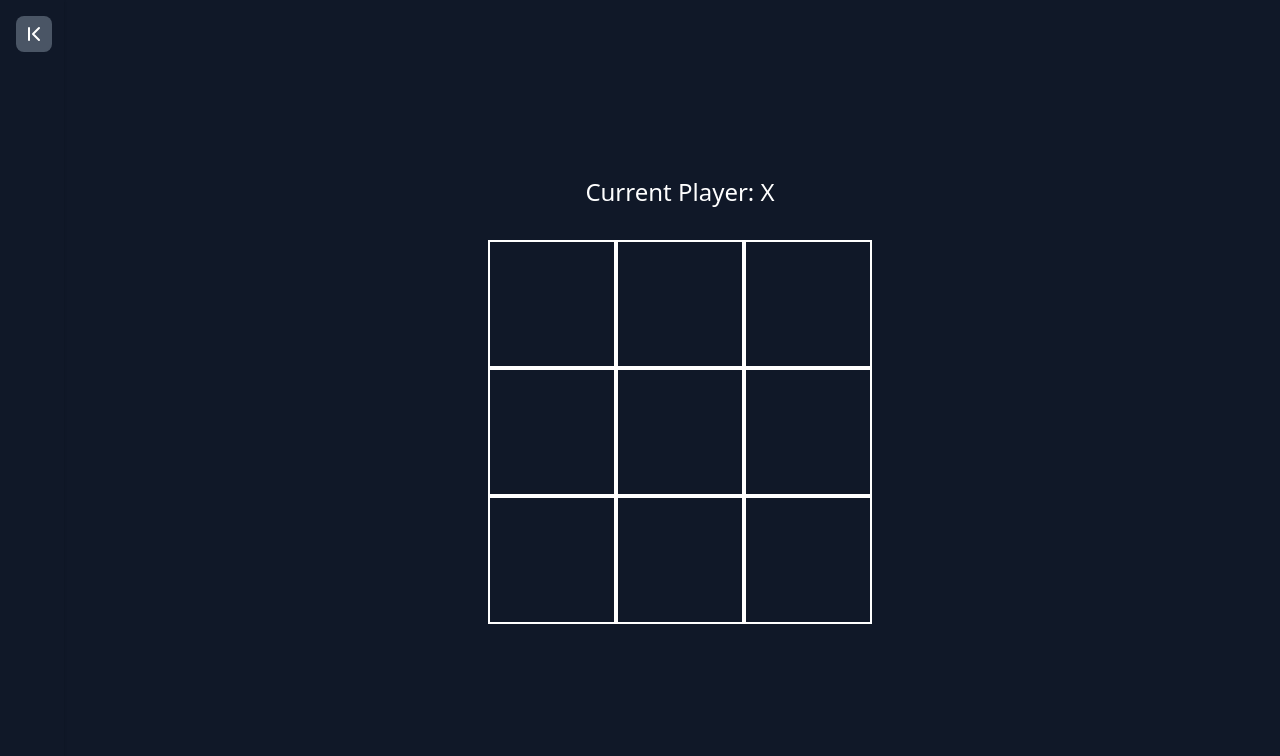
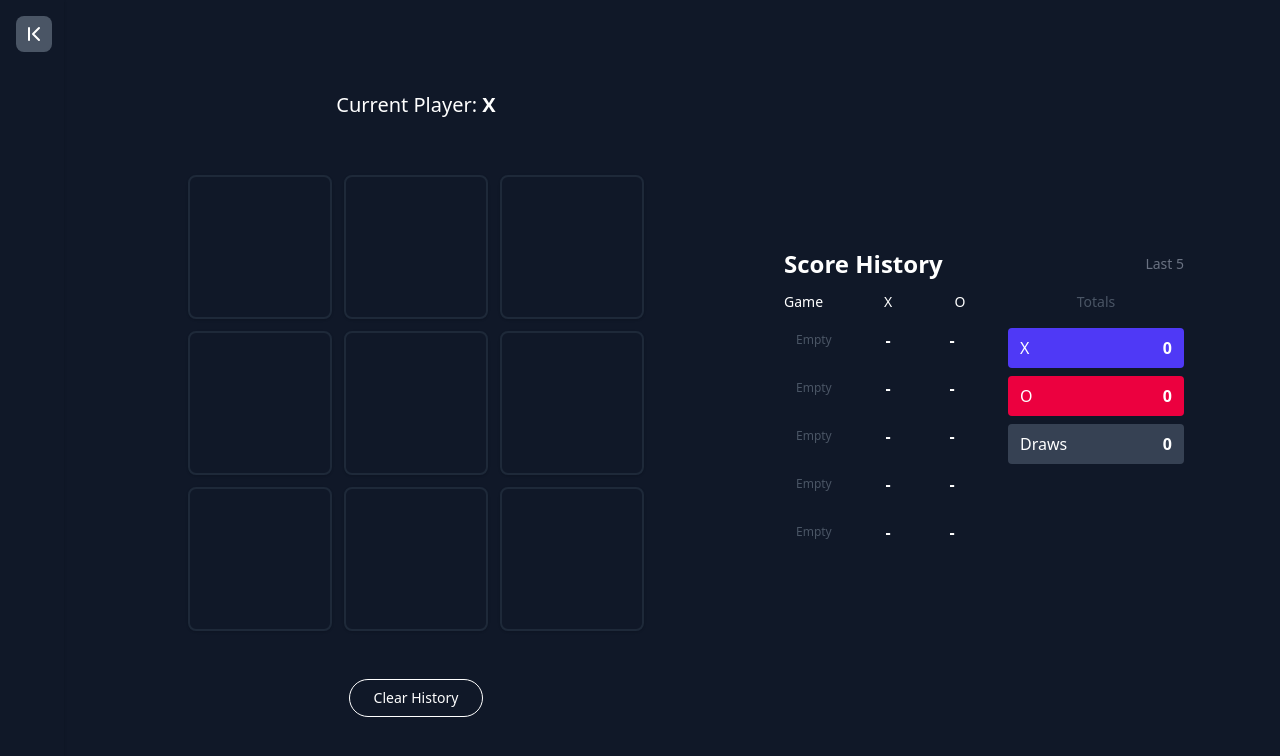
Before and after one commit to sajidmehmoodtariq-dev/xenxo, a Next.js app: page /game/local in a window 1280 px wide. Shown: the top 756 px of the page. Built offline with nearby package versions, Linux system fonts and the light colour scheme.

Commit message:
Score card and local storage

```diff
--- a/src/app/game/local/page.jsx
+++ b/src/app/game/local/page.jsx
@@ -1,13 +1,46 @@
 "use client"
 import Box from '@/components/Box';
-import React, { useState } from 'react'
+import React, { useEffect, useState } from 'react'
 import { checkWinner, checkDraw } from '@/lib/game.js';
+import Score from '@/components/Score';
+
+const STORAGE_KEY = 'xenxo_score_history_v1';
 
 const page = () => {
-  const [board, setboard] = useState([["", "", ""], ["", "", ""], ["", "", ""]]);
+  // 3x3 board state
+  const emptyBoard = () => [["", "", ""], ["", "", ""], ["", "", ""]];
+  const [board, setboard] = useState(emptyBoard());
   const [currentPlayer, setcurrentPlayer] = useState("X");
   const [winner, setwinner] = useState("");
   const [draw, setdraw] = useState(false);
+  const [scoreHistory, setScoreHistory] = useState(() => {
+    try {
+      const raw = typeof window !== 'undefined' && localStorage.getItem(STORAGE_KEY);
+      return raw ? JSON.parse(raw) : [];
+    } catch (e) {
+      return [];
+    }
+  });
+
+  // persist scoreHistory
+  useEffect(() => {
+    try {
+      localStorage.setItem(STORAGE_KEY, JSON.stringify(scoreHistory));
+    } catch (e) {
+      // ignore storage errors
+    }
+  }, [scoreHistory]);
+
+  const commitResult = (result) => {
+    // result: 'X' | 'O' | 'draw'
+    if (result === 'draw') {
+      setScoreHistory(prev => [...prev, { X: 'draw', O: 'draw' }]);
+    } else if (result === 'X') {
+      setScoreHistory(prev => [...prev, { X: 'win', O: 'lose' }]);
+    } else if (result === 'O') {
+      setScoreHistory(prev => [...prev, { X: 'lose', O: 'win' }]);
+    }
+  }
 
   const handleClick = (row, col) => {
     // Ignore clicks on occupied cells or after game end
@@ -18,63 +51,95 @@ const page = () => {
     newBoard[row][col] = currentPlayer;
     setboard(newBoard);
 
-  // use the updated board when checking for a winner or draw
+    // check for winner or draw after the move
     const winnerPlayer = checkWinner(newBoard);
-  if (winnerPlayer) { setwinner(winnerPlayer); return }
+    if (winnerPlayer) {
+      setwinner(winnerPlayer);
+      commitResult(winnerPlayer);
+      return;
+    }
     const isDraw = checkDraw(newBoard);
-  setdraw(isDraw);
-  setcurrentPlayer(currentPlayer === "O" ? "X" : "O")
+    if (isDraw) {
+      setdraw(true);
+      commitResult('draw');
+      return;
+    }
+
+    // switch player
+    setcurrentPlayer(prev => (prev === "O" ? "X" : "O"));
   }
 
   const handleReset = () => {
-    const newBoard = [["", "", ""], ["", "", ""], ["", "", ""]];
-    setboard(newBoard);
+    setboard(emptyBoard());
     setwinner("");
     setcurrentPlayer("X");
-  setdraw(false)
+    setdraw(false);
   }
 
   return (
-    <div className='flex flex-col items-center justify-center w-screen gap-8'>
+    <div className='min-h-screen flex flex-col lg:flex-row items-center justify-center gap-8 p-6'>
+      <div className='flex flex-col items-center justify-center w-full lg:w-2/3 gap-6'>
         {/* Game Status */}
+        <div className='w-full max-w-3xl text-center'>
           {winner && (
-        <div className='text-center'>
-          <span className='text-5xl'>Player {winner} Wins!</span>
+            <div className='text-center py-2'>
+              <span className='text-4xl font-extrabold'>Player {winner} Wins!</span>
             </div>
           )}
 
           {draw && !winner && (
-        <div className='text-center'>
-          <span className='text-5xl'>It's a Draw!</span>
+            <div className='text-center py-2'>
+              <span className='text-4xl font-extrabold'>It's a Draw!</span>
             </div>
           )}
 
           {!winner && !draw && (
-        <div className='text-center'>
-          <span className='text-2xl'>Current Player: {currentPlayer}</span>
+            <div className='text-center py-2'>
+              <span className='text-xl'>Current Player: <span className='font-bold'>{currentPlayer}</span></span>
             </div>
           )}
+        </div>
 
         {/* Game Board - Always show */}
-      <div>
+        <div className='p-6 rounded-2xl shadow-none bg-transparent'>
+          <div className='grid grid-rows-3 gap-3 justify-center'>
             {board.map((boxes, row) => (
-          <div key={row} className='flex'>
+              <div key={row} className='grid grid-cols-3 gap-3 justify-center'>
                 {boxes.map((box, col) => (
                   <Box key={col} text={box} handleClick={() => handleClick(row, col)} />
                 ))}
               </div>
             ))}
           </div>
+        </div>
 
-      {/* Reset Button - Show when game is over */}
+        {/* Controls */}
+        <div className='flex gap-4'>
           {(winner || draw) && (
             <button
-          className='w-32 h-10 border rounded-full text-white hover:bg-gray-800'
+              className='px-6 py-2 bg-indigo-600 text-white rounded-full shadow hover:bg-indigo-700'
               onClick={handleReset}
             >
               Play Again
             </button>
           )}
+
+          <button
+            className='px-6 py-2 border rounded-full text-sm hover:bg-gray-100'
+            onClick={() => {
+              // clear history and storage
+              setScoreHistory([]);
+              try { localStorage.removeItem(STORAGE_KEY); } catch (e) {}
+            }}
+          >
+            Clear History
+          </button>
+        </div>
+      </div>
+
+      <div className='w-full lg:w-1/3'>
+        <Score history={scoreHistory} />
+      </div>
     </div>
   )
 }
--- a/src/components/Box.jsx
+++ b/src/components/Box.jsx
@@ -1,9 +1,21 @@
 import React from 'react'
 
 const Box = ({ text, handleClick }) => {
+    const baseClasses = 'flex items-center justify-center border-2 text-5xl rounded-lg shadow-sm transition-transform transition-shadow transform';
+    const sizeClasses = 'w-24 h-24 sm:w-28 sm:h-28 md:w-36 md:h-36';
+    // transparent background by default; occupied cells get a faint fill. subtle hover adds tiny scale and shadow.
+    const interactive = text
+        ? 'cursor-not-allowed opacity-95 bg-white/10 text-gray-800'
+        : 'cursor-pointer hover:scale-105 hover:shadow-sm bg-transparent text-gray-800';
+
     return (
-        <div onClick={handleClick} className='w-32 h-32 flex items-center justify-center border-2 text-5xl'>
-            <span>{text}</span>
+        <div
+            onClick={handleClick}
+            className={`${baseClasses} ${sizeClasses} ${interactive}`}
+            role="button"
+            aria-label={text ? `Occupied by ${text}` : 'Empty cell'}
+        >
+            <span className="select-none">{text}</span>
         </div>
     )
 }
--- /dev/null
+++ b/src/components/Score.jsx
@@ -0,0 +1,54 @@
+import React from 'react'
+
+export default function Score({ history = [] }) {
+    // Always display exactly 5 rows (most recent first). Fill empty rows with placeholders
+    const rowsToShow = 5;
+    const padded = [...history].slice(-rowsToShow).reverse(); // latest first
+    while (padded.length < rowsToShow) padded.push({ X: '', O: '' });
+
+    // compute totals
+    let totals = { X: 0, O: 0, draws: 0 };
+    history.forEach(h => {
+        if (h.X === 'win') totals.X++;
+        if (h.O === 'win') totals.O++;
+        if (h.X === 'draw' && h.O === 'draw') totals.draws++;
+    });
+
+    return (
+    <div className="w-full md:w-96 lg:w-112 mx-auto bg-transparent p-6 rounded-xl shadow-none">
+            <div className="flex items-center justify-between mb-3">
+                <div className="text-2xl font-semibold">Score History</div>
+                <div className="text-sm text-gray-500">Last {rowsToShow}</div>
+            </div>
+
+            <div className="flex flex-col sm:flex-row sm:items-start gap-4">
+                <div className="flex-1">
+                    <div className="grid grid-cols-3 gap-2 text-sm font-medium text-center mb-2">
+                        <div className="text-left">Game</div>
+                        <div>X</div>
+                        <div>O</div>
+                    </div>
+
+                    <div className="space-y-2">
+                        {padded.map((game, index) => (
+                            <div key={index} className="grid grid-cols-3 items-center gap-2 py-2 px-3 rounded-md bg-transparent hover:bg-white/5 hover:shadow-sm transition">
+                                <div className="text-left text-xs text-gray-600">{history.length - index > 0 ? `#${history.length - index}` : 'Empty'}</div>
+                                <div className="font-semibold text-center">{game.X || '-'}</div>
+                                <div className="font-semibold text-center">{game.O || '-'}</div>
+                            </div>
+                        ))}
+                    </div>
+                </div>
+
+                <div className="w-44 flex flex-col items-center justify-center gap-3">
+                    <div className="text-sm text-gray-600">Totals</div>
+                    <div className="flex flex-col gap-2 mt-1 w-full">
+                        <div className="flex items-center justify-between px-3 py-2 bg-indigo-600 text-white rounded"> <span>X</span> <strong>{totals.X}</strong> </div>
+                        <div className="flex items-center justify-between px-3 py-2 bg-rose-600 text-white rounded"> <span>O</span> <strong>{totals.O}</strong> </div>
+                        <div className="flex items-center justify-between px-3 py-2 bg-gray-700 text-white rounded"> <span>Draws</span> <strong>{totals.draws}</strong> </div>
+                    </div>
+                </div>
+            </div>
+        </div>
+    );
+}
```
Lines whose indentation alone changed are shown as unchanged.
